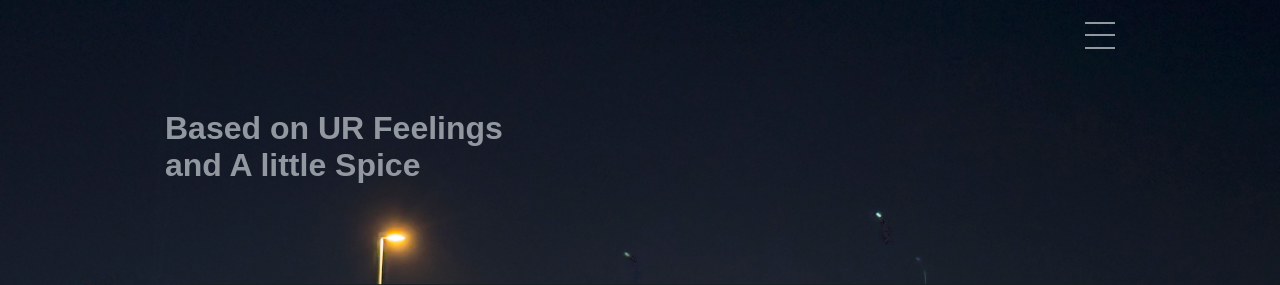
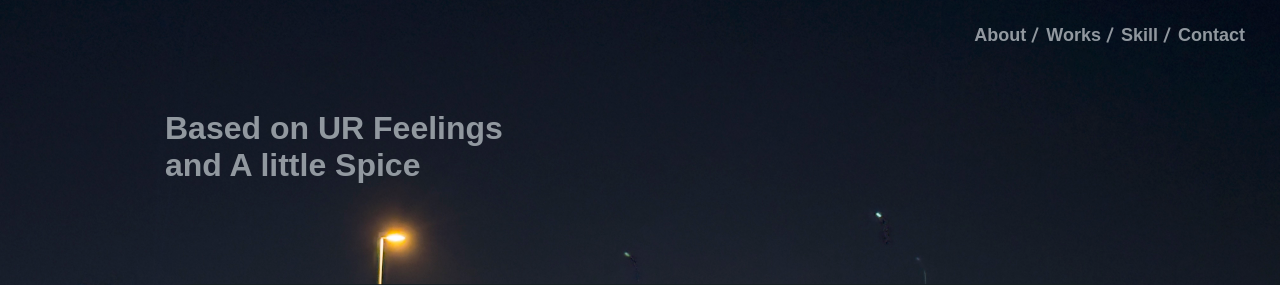
Before and after one commit to LibertyReman/portfolio_wp, a PHP site: page / in a window 1280 px wide. Shown: the top 285 px of the page. Run offline with PHP 8.4, Linux system fonts and the light colour scheme.

Commit message:
メニューのレスポンシブ対応

```diff
--- a/css/style.css
+++ b/css/style.css
@@ -88,7 +88,36 @@ li {
   width: 100%;
   opacity: 0;
   visibility: hidden;
-  transition: 0.5s;
+  transition: top 0.5s, opacity 0.5s;
+}
+@media (min-width: 769px) {
+  .p-gmenu__list {
+    display: flex;
+    justify-content: flex-end;
+    align-items: center;
+    height: 70px;
+    padding-right: 25px;
+    opacity: 1;
+    visibility: visible;
+    transition: top 0.5s;
+  }
+}
+.p-gmenu__list > li {
+  position: relative;
+}
+@media (min-width: 769px) {
+  .p-gmenu__list > li:not(:last-child)::after {
+    display: block;
+    position: absolute;
+    top: 0;
+    bottom: 0;
+    right: 0;
+    content: "";
+    height: 1em;
+    margin: auto;
+    border-left: 2px solid;
+    transform: rotate(20deg);
+  }
 }
 .p-gmenu__list > li > a {
   display: flex;
@@ -96,6 +125,11 @@ li {
   align-items: center;
   padding: 10px 0;
   font-size: 18px;
+}
+@media (min-width: 769px) {
+  .p-gmenu__list > li > a {
+    padding: 0 10px;
+  }
 }
 .p-gmenu.is-open .p-gmenu__list {
   top: 70px;
@@ -107,6 +141,11 @@ li {
   width: 30px;
   height: 50px;
   position: relative;
+}
+@media (min-width: 769px) {
+  .p-hamburger {
+    display: none;
+  }
 }
 .p-hamburger::before, .p-hamburger::after {
   display: block;
--- a/scss/object/project/_gmenu.scss
+++ b/scss/object/project/_gmenu.scss
@@ -17,10 +17,37 @@
     width: 100%;
     opacity: 0;
     visibility: hidden;
-    transition: .5s;
+    transition: top .5s, opacity .5s;
+
+    @include mixin.breakpoint("pc") {
+      display: flex;
+      justify-content: flex-end;
+      align-items: center;
+      height: variable.$header-height;
+      padding-right: 25px;
+      opacity: 1;
+      visibility: visible;
+      transition: top .5s;
+    }
 
     > li {
       @include mixin.dbg-border(blue, 3, 1);
+      position: relative;
+
+      @include mixin.breakpoint("pc") {
+        &:not(:last-child)::after { // 区切り線 '/'
+          display: block; // width, heightを指定できるように変更
+          position: absolute;
+          top: 0;
+          bottom: 0;
+          right: 0;
+          content: "";
+          height: 1em;
+          margin: auto;
+          border-left: 2px solid;
+          transform: rotate(20deg);
+        }
+      }
 
       > a {
         @include mixin.dbg-border(blue, 3, 1);
@@ -29,9 +56,13 @@
         align-items: center;
         padding: 10px 0;
         font-size: 18px;
+
+        @include mixin.breakpoint("pc") {
+          padding: 0 10px;
+        }
       }
     }
-  }
+  } // &__list
 
   &.is-open &__list {
     top: variable.$header-height; // fixedの位置指定
--- a/scss/object/project/_hamburger.scss
+++ b/scss/object/project/_hamburger.scss
@@ -11,6 +11,10 @@ $btn-height: 2px;
   width: $btn-width;
   height: 50px;
   position: relative;
+
+  @include mixin.breakpoint("pc") {
+    display: none;
+  }
 
   &::before,
   &::after { // 上下の線
```
Also changed, not shown: 1 other file.
